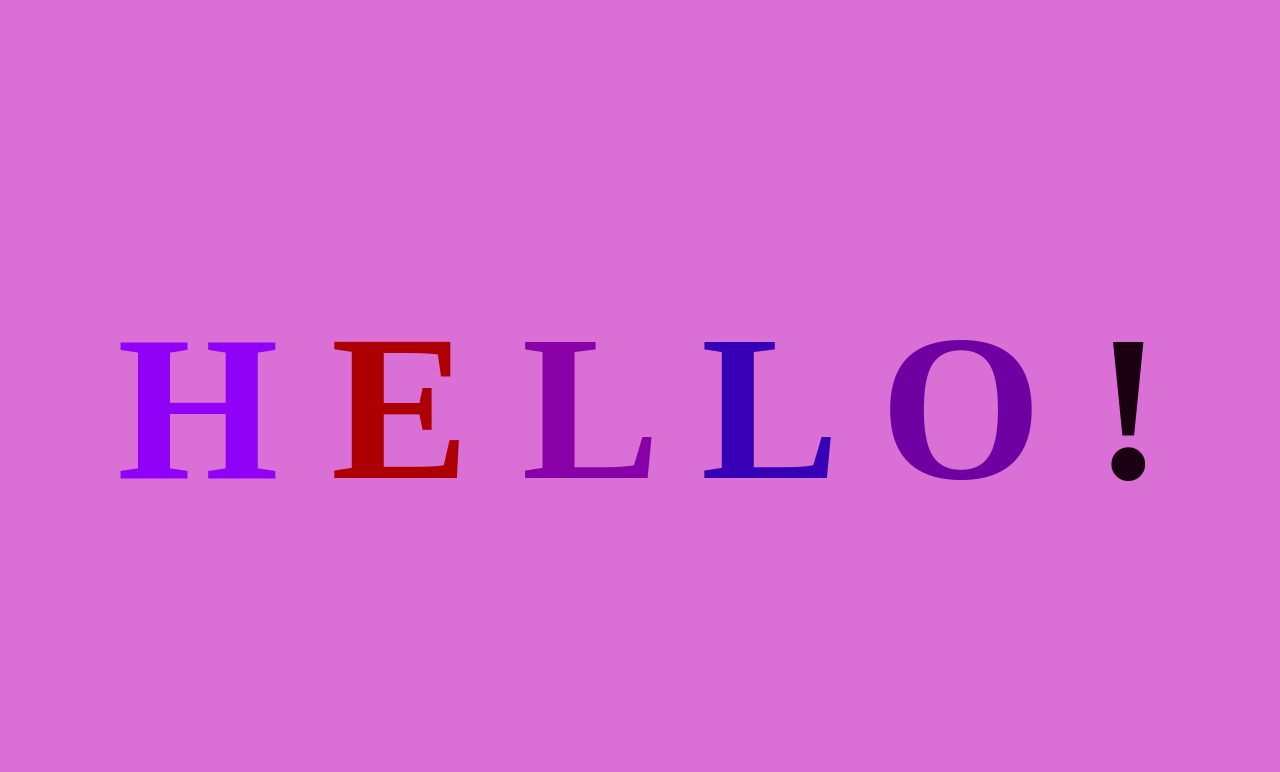
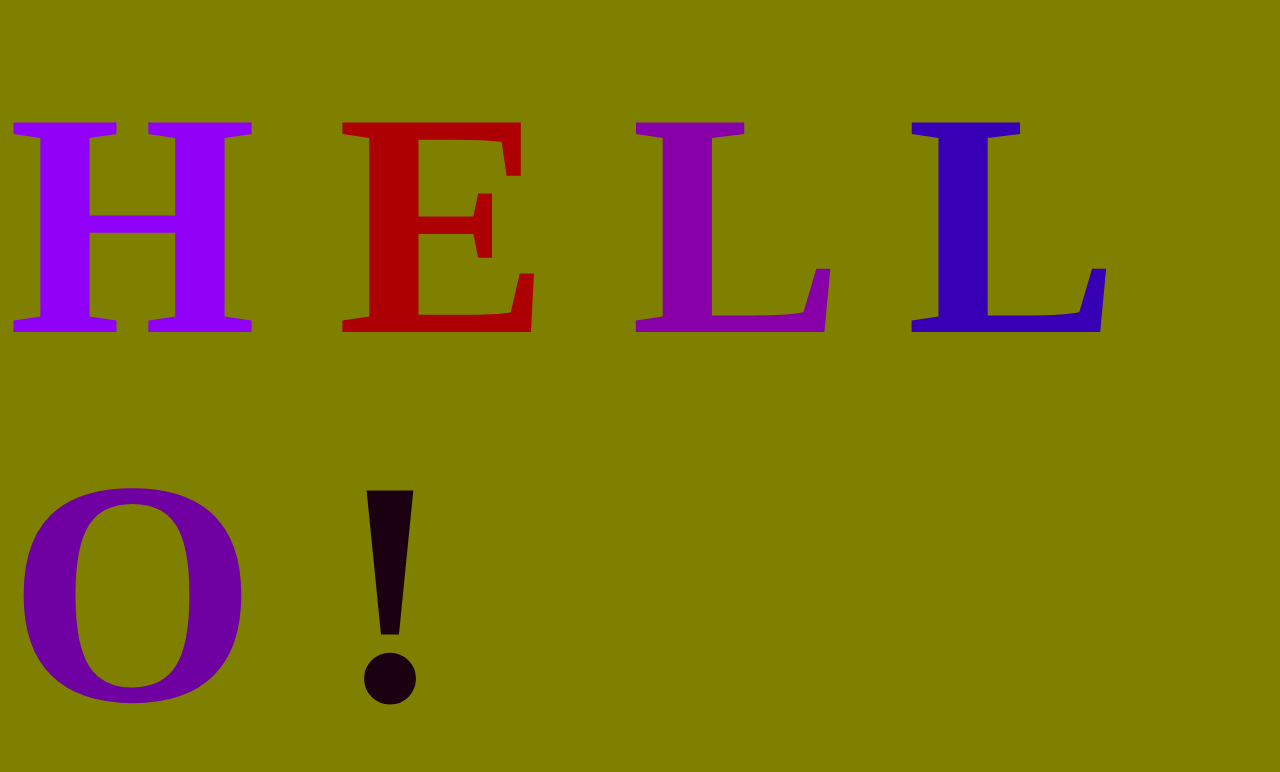
Before and after one commit to azhiakali/AnimtedTextGitDemo, a plain HTML site: page index.html in a window 1280 px wide. Drawn offline with Linux system fonts and the light colour scheme; a web font is replaced by a local one.

Commit message:
change bg to olive

```diff
--- a/app.css
+++ b/app.css
@@ -3,11 +3,11 @@ body {
     justify-content: center;
     align-items: center;
     height: 100vh;
-    background-color: orchid;
+    background-color: olive;
 }
 
 h1 {
-    font-size: 13rem;
+    font-size: 20rem;
     font-family: Monsterrat;
 }
 
```
